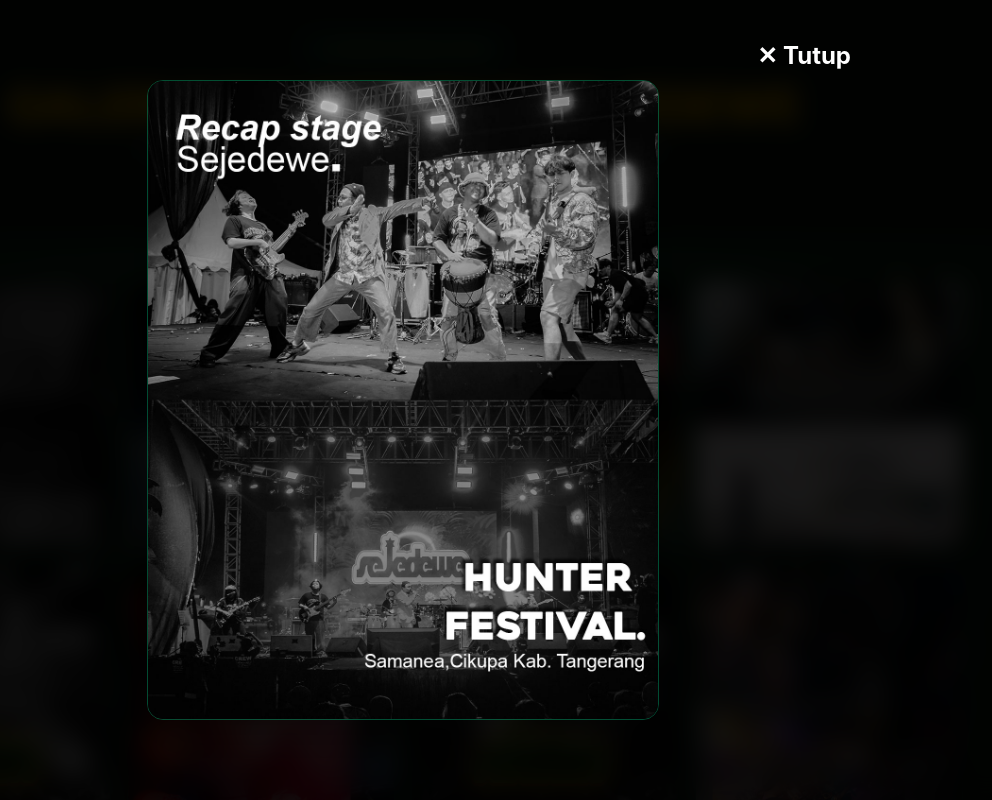
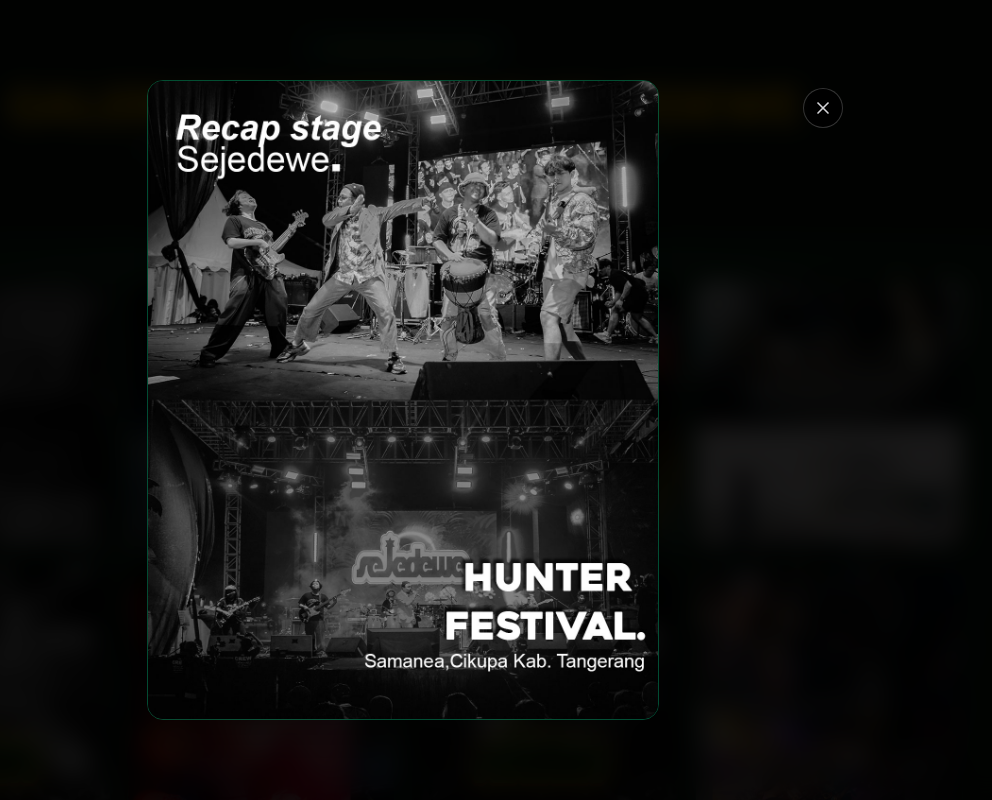
Before and after one commit to sejedeweakun-dev/-sejedewe-band, a Next.js app: page /gallery in a window 1280 px wide. Both pictures are taken after a click on the element "Hunter Festival 01". Shown: the top 800 px of the page, without its empty margins (237-1229 px from the left). Built offline with nearby package versions, Linux system fonts and the light colour scheme.

Commit message:
update modal close button to sleek aesthetic circle button

```diff
--- a/app/gallery/page.tsx
+++ b/app/gallery/page.tsx
@@ -2,6 +2,7 @@
 
 import { useState } from "react";
 import Link from "next/link";
+import { X } from "lucide-react";
 
 export default function GalleryPage() {
   const [activeFilter, setActiveFilter] = useState("Semua");
@@ -121,10 +122,12 @@
         >
           <div className="relative max-w-4xl w-full max-h-[90vh] flex flex-col items-center">
             <button
-              onClick={() => setSelectedImage(null)}
-              className="absolute -top-10 right-0 text-white text-2xl font-bold hover:text-amber-400"
-            >
-              ✕ Tutup
+                type="button"
+                onClick={() => setSelectedImage(null)}
+                className="absolute -top-12 right-0 md:top-2 md:right-2 z-50 flex items-center justify-center w-10 h-10 rounded-full bg-black/60 text-zinc-300 hover:text-white hover:bg-emerald-500/80 border border-white/20 backdrop-blur-md transition-all duration-300 shadow-lg group hover:scale-110 active:scale-95"
+                aria-label="Tutup"
+              >
+                <X className="w-5 h-5 transition-transform group-hover:rotate-90 duration-300" />
             </button>
             <img
               src={selectedImage}
```
